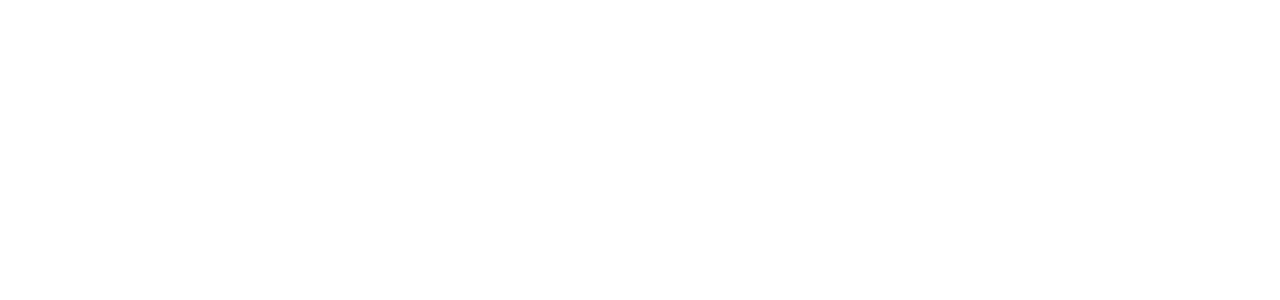
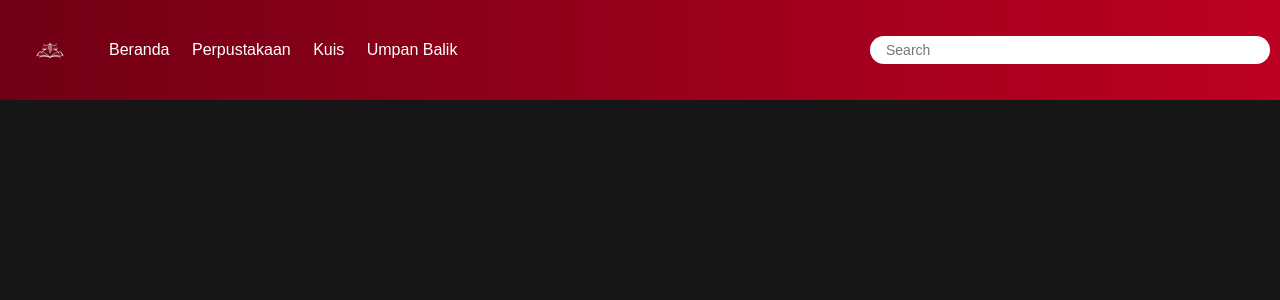
Before and after one commit to SyafiqAzmi1812/class-of-law, a PHP site: page /library_1.php in a window 1280 px wide. Before the commit the part shown is empty. Shown: the top 300 px of the page. Run offline with PHP 8.4, Linux system fonts and the light colour scheme.

Commit message:
apa da cuman nambah navbar di library_1

```diff
--- a/library_1.php
+++ b/library_1.php
@@ -5,10 +5,32 @@
   <meta charset="UTF-8">
   <meta name="viewport" content="width=device-width, initial-scale=1.0">
   <title>Library Buku 1 KUHP</title>
+
+  <link rel="stylesheet" href="style/home.css">
 </head>
 
 <body>
-
+  <nav>
+    <div class="kiri">
+      <div class="logo">
+        <a href="home.php" id="logo_link">
+          <img src="./img/logo/logo.png" alt="Class Of Law" id="logo_img">
+        </a>
+      </div>
+      <div class="menu_list">
+        <a href="#" id="menu">Beranda</a>
+        <a href="#" id="menu">Perpustakaan</a>
+        <a href="#" id="menu">Kuis</a>
+        <a href="#" id="menu">Umpan Balik</a>
+      </div>
+    </div>
+    <div class="kanan">
+      <div class="search">
+        <input type="search" name="search" id="search_bar" placeholder="Search">
+        <button id="btn_search"></button>
+      </div>
+    </div>
+  </nav>
 </body>
 
 </html>
```
Also changed, not shown: image/logo/logo.png (renamed from img/logo/logo.png), index.html (deleted), index.php (renamed from home.php).
